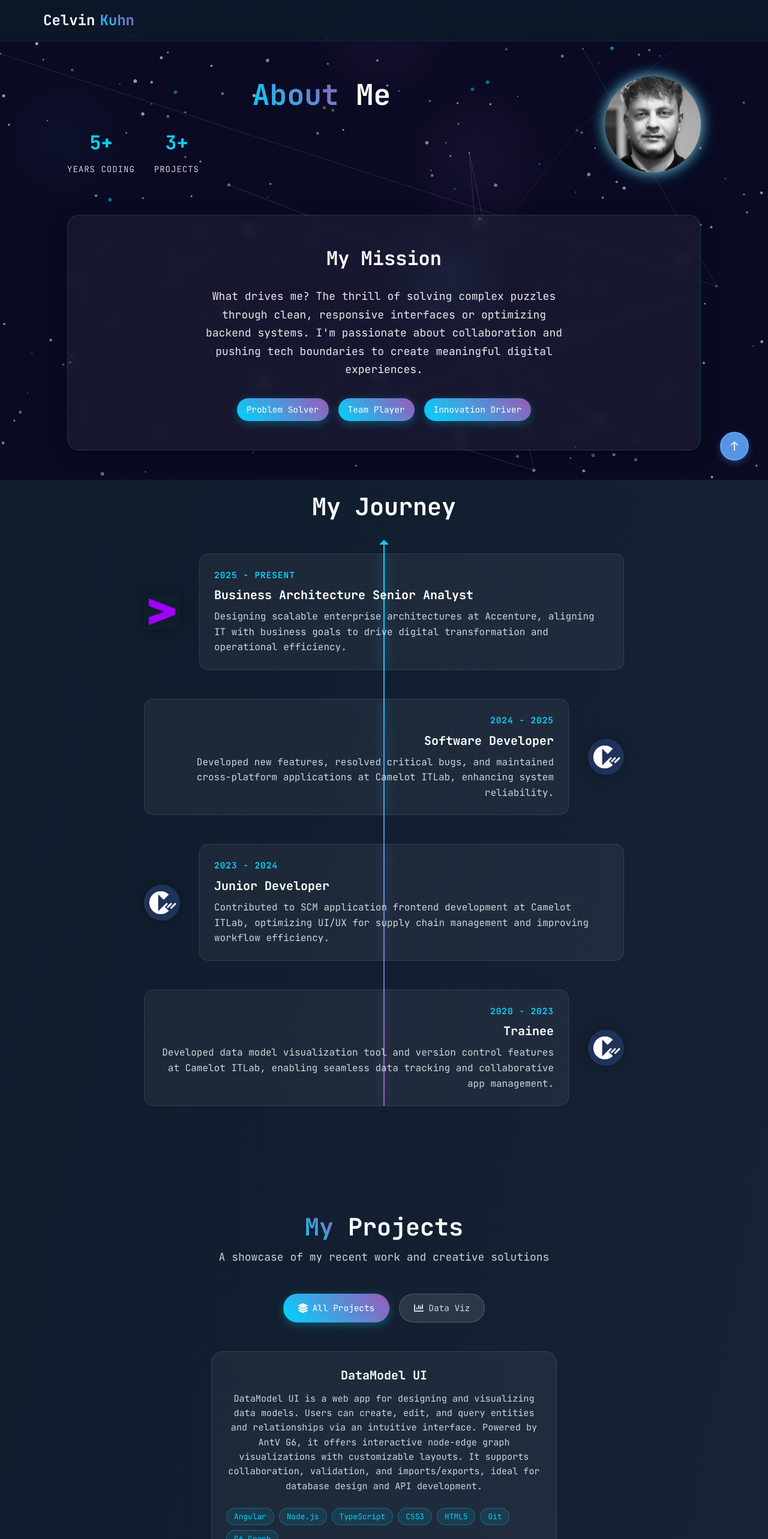
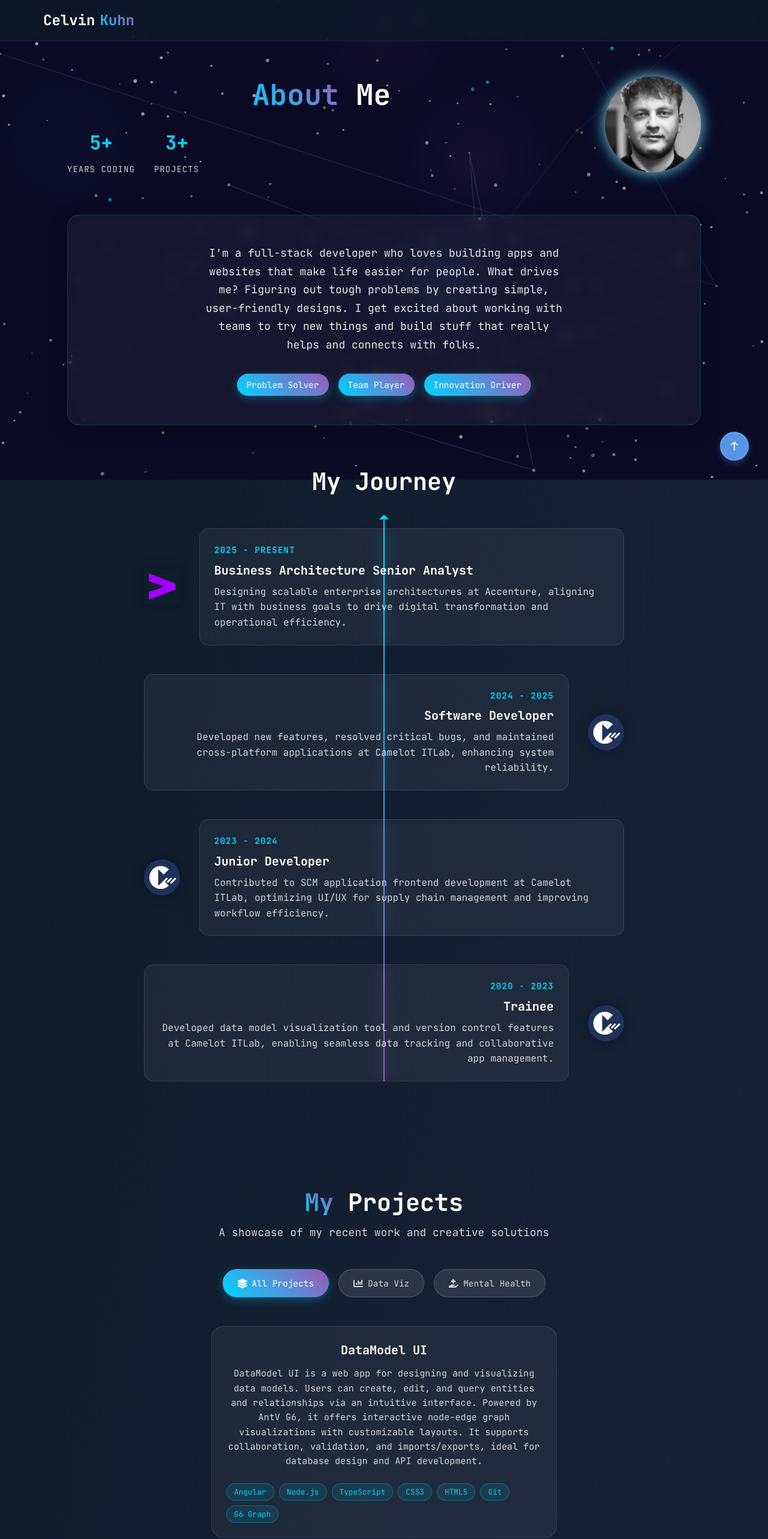
Before and after one commit to ceelvin/portfolio, a React (Vite) app: page / in a window 1280 px wide. Shown: the top 2566 px of the page at 60% size. Built offline with nearby package versions, Linux system fonts and the light colour scheme; a web font is replaced by a local one.

Commit message:
fix/ add impressum

```diff
--- a/src/components/About/About.jsx
+++ b/src/components/About/About.jsx
@@ -54,11 +54,7 @@ const About = () => {
 
         <div className="mission-section">
           <div className="mission-card">
-            <h2 className="mission-title">My Mission</h2>
-             <p className="mission-text">
-               What drives me? The thrill of solving complex puzzles through clean,
-               responsive interfaces or optimizing backend systems. I&apos;m passionate
-               about collaboration and pushing tech boundaries to create meaningful digital experiences.
+             <p className="mission-text">I'm a full-stack developer who loves building apps and websites that make life easier for people. What drives me? Figuring out tough problems by creating simple, user-friendly designs. I get excited about working with teams to try new things and build stuff that really helps and connects with folks.
              </p>
             <div className="mission-highlights">
               <span className="highlight-tag">Problem Solver</span>
--- a/src/components/Footer/Footer.jsx
+++ b/src/components/Footer/Footer.jsx
@@ -86,12 +86,6 @@ const Footer = () => {
           <div className="footer-divider"></div>
           <div className="footer-meta">
             <p>&copy; 2025 Celvin Kuhn. All rights reserved.</p>
-             <div className="footer-tech">
-               <span>Built with</span>
-               <span className="tech-highlight">React</span>
-               <span>&</span>
-               <span className="tech-highlight">Vite</span>
-             </div>
              {location.pathname !== '/impressum' && (
                <Link to="/impressum" className="footer-link">Impressum</Link>
              )}
--- a/src/components/ImpressumPage/ImpressumPage.jsx
+++ b/src/components/ImpressumPage/ImpressumPage.jsx
@@ -16,9 +16,10 @@ const ImpressumPage = () => {
             <h1 className="impressum-page-title">Impressum</h1>
             <div className="impressum-content">
               <h2>Angaben gemäß § 5 TMG</h2>
-              <p>Celvin Kuhn</p>
-              <p>Mannheim, Germany</p>
-              <p>Email: <a href="mailto:Celvin.Kuhn@gmail.com">Celvin.Kuhn@gmail.com</a></p>
+              <p>Hinter den Ortsgärten 2<br/>
+              68723 Oftersheim<br/>
+              Celvin Kuhn<br/>
+              Email: <a href="mailto:Celvin.Kuhn@gmail.com">Celvin.Kuhn@gmail.com</a></p>
 
               <h2>Haftung für Inhalte</h2>
               <p>Die Inhalte unserer Seiten wurden mit größter Sorgfalt erstellt. Für die Richtigkeit, Vollständigkeit und Aktualität der Inhalte können wir jedoch keine Gewähr übernehmen.</p>
--- a/src/components/Projects/Projects.css
+++ b/src/components/Projects/Projects.css
@@ -135,6 +135,11 @@
   transform: scale(1.05);
 }
 
+.project-bottom {
+  display: flex;
+  justify-content: space-between;
+}
+
 .project-overlay {
   position: absolute;
   top: 0;
@@ -211,6 +216,10 @@
   font-weight: 700;
   margin-bottom: 0.75rem;
   color: white;
+  text-align: center;
+  display: flex;
+  align-items: center;
+  justify-content: center;
 }
 
 .project-description {
@@ -250,7 +259,12 @@
   bottom: 0;
   border-radius: 20px;
   padding: 2px;
-  background: linear-gradient(45deg, transparent, rgba(0, 212, 255, 0.5), transparent);
+  background: linear-gradient(
+    45deg,
+    transparent,
+    rgba(0, 212, 255, 0.5),
+    transparent
+  );
   opacity: 0;
   transition: opacity 0.3s ease;
   pointer-events: none;
--- a/src/components/Projects/Projects.jsx
+++ b/src/components/Projects/Projects.jsx
@@ -4,7 +4,7 @@ import { projects } from "../../data/projects";
 import FilterButtons from "../common/FilterButtons";
 import CardGrid from "../common/CardGrid";
 import { ANIMATION_DELAYS } from "../../constants";
-import { FaLayerGroup, FaChartBar } from "react-icons/fa";
+import { FaLayerGroup, FaChartBar, FaGithub, FaHandHoldingMedical } from "react-icons/fa";
 
 const Projects = () => {
   const [filter, setFilter] = useState("all");
@@ -21,6 +21,7 @@ const Projects = () => {
   const categories = [
     { id: "all", label: "All Projects", icon: <FaLayerGroup /> },
     { id: "data", label: "Data Viz", icon: <FaChartBar /> },
+    { id: "health", label: "Mental Health", icon: <FaHandHoldingMedical /> },
   ];
 
   return (
@@ -57,6 +58,7 @@ const Projects = () => {
                     {project.description || "No description available"}
                   </p>
 
+                  <div className="project-bottom">
                     <div className="project-tech">
                       {Array.isArray(project.technologies) &&
                         project.technologies.map((tech, techIndex) => (
@@ -65,9 +67,19 @@ const Projects = () => {
                           </span>
                         ))}
                     </div>
+                     {project.link !== "#" && (
+                       <a
+                         href={project.link}
+                         target="_blank"
+                         rel="noopener noreferrer"
+                         className="hover:opacity-80 transition-opacity h-fit w-fit"
+                         title="View on GitHub"
+                       >
+                         <FaGithub className="w-10 h-10" />
+                       </a>
+                     )}
                   </div>
-
-                <div className="project-border"></div>
+                </div>
               </article>
             )}
           />
--- a/src/data/projects.js
+++ b/src/data/projects.js
@@ -19,8 +19,8 @@ export const projects = [
     title: "Healthcare Hackathon 2025",
     description:
       "Developed for the Healthcare Hackathon 2025, MediMind is a mobile app that delivers personalized meal plans and coaching for patients recovering from illness. By analyzing symptoms, restrictions, and health data, it suggests tailored recipes, tracks intake, and offers real-time nudges—boosting healing with immune-supporting nutrition.",
-    link: "#",
-    category: "data",
+    link: "https://github.com/perryrh0dan/healthcare_hackathon_2025",
+    category: "health",
     technologies: [
       "React",
       "TypeScript",
```
Also changed, not shown: src/hooks/useMultipleIntersectionObserver.js (line endings or trailing spaces). Lines whose indentation alone changed are shown as unchanged.
